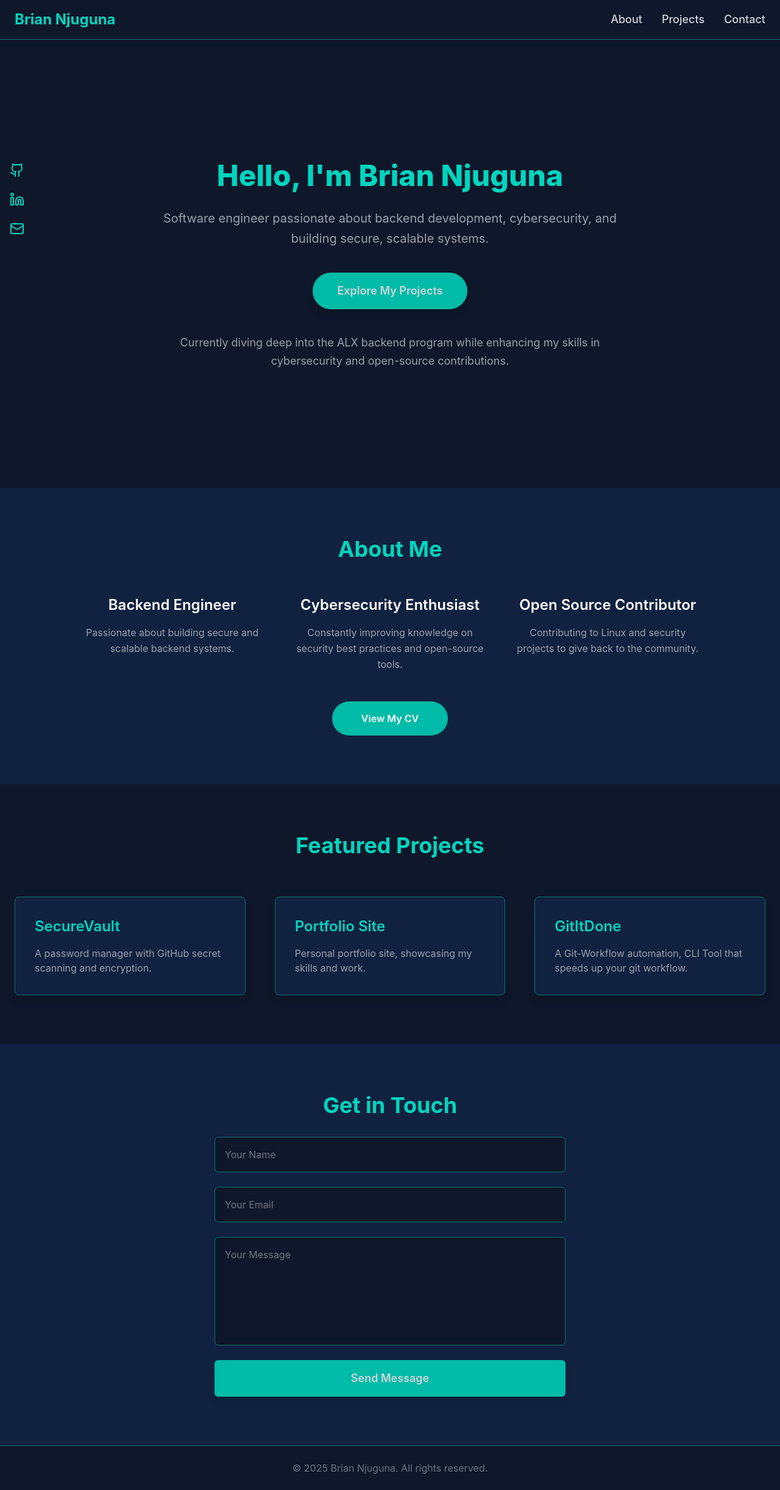
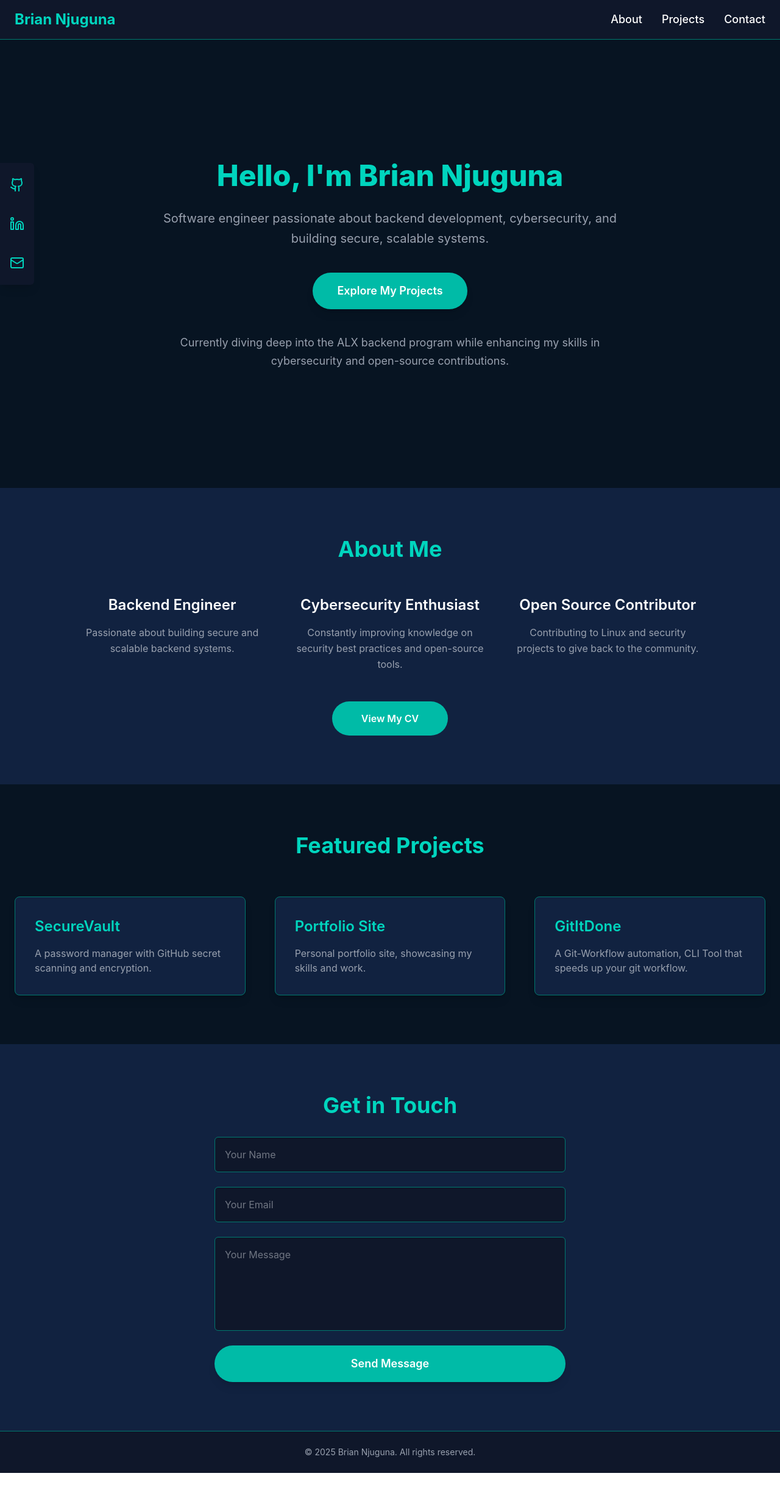
Before and after one commit to guy-with-a-cool-terminal/MyPortfolioWebsite, a React (Vite) app in the folder portfolio-site/: page / in a window 1280 px wide. Shown: the whole page at 61% size. After the commit the page ends 2415 px from the top, so only its background shows below. Built offline with nearby package versions, Linux system fonts and the light colour scheme.

Commit message:
i have phone accessibilty problems

```diff
--- a/portfolio-site/src/App.jsx
+++ b/portfolio-site/src/App.jsx
@@ -1,7 +1,8 @@
-import React, { useState } from "react";
+import React, { useState, useCallback } from "react";
 import { motion } from "framer-motion";
 import { Github, Linkedin, Mail, Menu, X } from "lucide-react";
 
+// Memoized static data (outside component to avoid re-renders)
 const socialLinks = [
   {
     platform: "GitHub",
@@ -38,66 +39,100 @@ const projects = [
   },
 ];
 
+// Reusable nav links component
+const NavLinks = ({ onClick }) => (
+  <>
+    {["about", "projects", "contact"].map((id) => (
+      <a
+        key={id}
+        href={`#${id}`}
+        onClick={onClick}
+        className="hover:text-teal-400 transition focus:outline-none focus:ring-2 focus:ring-teal-400 focus:ring-offset-2 focus:ring-offset-[#0F172A] rounded"
+      >
+        {id.charAt(0).toUpperCase() + id.slice(1)}
+      </a>
+    ))}
+  </>
+);
+
+// Header with mobile menu and skip link
 const Header = () => {
   const [isOpen, setIsOpen] = useState(false);
 
+  // Accessibility: Announce menu open/close status
+  const [menuStatus, setMenuStatus] = useState("");
+
+  const toggleMenu = () => {
+    setIsOpen((prev) => {
+      const newState = !prev;
+      setMenuStatus(newState ? "Menu opened" : "Menu closed");
+      return newState;
+    });
+  };
+
   return (
-    <header className="fixed top-0 left-0 w-full bg-[#0F172A] backdrop-blur-md border-b border-teal-700 z-40">
+    <>
+      {/* Skip to main content link */}
+      <a
+        href="#maincontent"
+        className="sr-only focus:not-sr-only focus:absolute focus:top-4 focus:left-4 bg-teal-500 text-white px-4 py-2 rounded z-50"
+      >
+        Skip to main content
+      </a>
+
+      <header
+        className="fixed top-0 left-0 w-full bg-[#0F172A] backdrop-blur-md border-b border-teal-700 z-40"
+        role="banner"
+      >
         <div className="max-w-7xl mx-auto flex items-center justify-between px-6 py-4">
-        <h1 className="text-2xl font-bold text-teal-400 cursor-default select-none">
+          <h1
+            className="text-2xl font-bold text-teal-400 cursor-default select-none"
+            tabIndex={-1}
+          >
             Brian Njuguna
           </h1>
-        <nav aria-label="Primary navigation" className="hidden md:flex space-x-8 text-lg font-medium">
-          <a href="#about" className="hover:text-teal-400 transition focus:outline-none focus:ring-2 focus:ring-teal-400 rounded">
-            About
-          </a>
-          <a href="#projects" className="hover:text-teal-400 transition focus:outline-none focus:ring-2 focus:ring-teal-400 rounded">
-            Projects
-          </a>
-          <a href="#contact" className="hover:text-teal-400 transition focus:outline-none focus:ring-2 focus:ring-teal-400 rounded">
-            Contact
-          </a>
+
+          <nav
+            aria-label="Primary navigation"
+            className="hidden md:flex space-x-8 text-lg font-medium"
+          >
+            <NavLinks />
           </nav>
+
           <button
             aria-label={isOpen ? "Close menu" : "Open menu"}
             aria-expanded={isOpen}
-          onClick={() => setIsOpen(!isOpen)}
-          className="md:hidden text-teal-400 focus:outline-none focus:ring-2 focus:ring-teal-400 rounded p-1"
+            aria-controls="mobile-menu"
+            onClick={toggleMenu}
+            className="md:hidden text-teal-400 focus:outline-none focus:ring-2 focus:ring-teal-400 focus:ring-offset-2 focus:ring-offset-[#0F172A] rounded p-1"
           >
             {isOpen ? <X size={28} /> : <Menu size={28} />}
           </button>
         </div>
+
+        {/* Live region for menu status announcements */}
+        <div
+          role="status"
+          aria-live="polite"
+          className="sr-only"
+          aria-atomic="true"
+        >
+          {menuStatus}
+        </div>
+
         <nav
-        className={`md:hidden bg-[#0F172A] border-t border-teal-700 transition-max-height duration-300 ease-in-out overflow-hidden w-full max-w-full ${
+          id="mobile-menu"
+          className={`md:hidden bg-[#0F172A] border-t border-teal-700 overflow-hidden w-full max-w-full transition-all duration-300 ease-in-out ${
             isOpen ? "max-h-48" : "max-h-0"
           }`}
           aria-label="Mobile Primary navigation"
         >
           <div className="flex flex-col px-6 py-4 space-y-4 text-lg font-medium w-full max-w-full">
-          <a
-            href="#about"
-            onClick={() => setIsOpen(false)}
-            className="hover:text-teal-400 transition focus:outline-none focus:ring-2 focus:ring-teal-400 rounded"
-          >
-            About
-          </a>
-          <a
-            href="#projects"
-            onClick={() => setIsOpen(false)}
-            className="hover:text-teal-400 transition focus:outline-none focus:ring-2 focus:ring-teal-400 rounded"
-          >
-            Projects
-          </a>
-          <a
-            href="#contact"
-            onClick={() => setIsOpen(false)}
-            className="hover:text-teal-400 transition focus:outline-none focus:ring-2 focus:ring-teal-400 rounded"
-          >
-            Contact
-          </a>
+            <NavLinks onClick={() => setIsOpen(false)} />
           </div>
         </nav>
       </header>
+    </>
   );
 };
 
@@ -139,22 +174,31 @@ const About = () => (
     transition={{ duration: 1 }}
   >
     <div className="max-w-5xl mx-auto">
-      <h2 className="text-3xl sm:text-4xl font-bold text-teal-400 text-center mb-14">About Me</h2>
+      <h2 className="text-3xl sm:text-4xl font-bold text-teal-400 text-center mb-14">
+        About Me
+      </h2>
       <div className="grid md:grid-cols-3 gap-12 text-center">
         <div>
-          <h3 className="text-xl sm:text-2xl font-semibold mb-4 text-white">Backend Engineer</h3>
+          <h3 className="text-xl sm:text-2xl font-semibold mb-4 text-white">
+            Backend Engineer
+          </h3>
           <p className="text-gray-400 leading-relaxed">
             Passionate about building secure and scalable backend systems.
           </p>
         </div>
         <div>
-          <h3 className="text-xl sm:text-2xl font-semibold mb-4 text-white">Cybersecurity Enthusiast</h3>
+          <h3 className="text-xl sm:text-2xl font-semibold mb-4 text-white">
+            Cybersecurity Enthusiast
+          </h3>
           <p className="text-gray-400 leading-relaxed">
-            Constantly improving knowledge on security best practices and open-source tools.
+            Constantly improving knowledge on security best practices and open-source
+            tools.
           </p>
         </div>
         <div>
-          <h3 className="text-xl sm:text-2xl font-semibold mb-4 text-white">Open Source Contributor</h3>
+          <h3 className="text-xl sm:text-2xl font-semibold mb-4 text-white">
+            Open Source Contributor
+          </h3>
           <p className="text-gray-400 leading-relaxed">
             Contributing to Linux and security projects to give back to the community.
           </p>
@@ -182,7 +226,9 @@ const Projects = () => (
     animate={{ opacity: 1 }}
     transition={{ duration: 1, delay: 0.3 }}
   >
-    <h2 className="text-3xl sm:text-4xl font-bold text-teal-400 text-center mb-16">Featured Projects</h2>
+    <h2 className="text-3xl sm:text-4xl font-bold text-teal-400 text-center mb-16">
+      Featured Projects
+    </h2>
     <div className="grid gap-12 grid-cols-1 sm:grid-cols-2 lg:grid-cols-3">
       {projects.map(({ name, desc, link }, idx) => (
         <motion.a
@@ -208,7 +254,8 @@ const Contact = () => {
   const [form, setForm] = useState({ name: "", email: "", message: "" });
   const [status, setStatus] = useState(null);
 
-  const handleSubmit = (e) => {
+  const handleSubmit = useCallback(
+    (e) => {
       e.preventDefault();
       setStatus("Sending...");
       setTimeout(() => {
@@ -216,7 +263,9 @@ const Contact = () => {
         setForm({ name: "", email: "", message: "" });
         setTimeout(() => setStatus(null), 5000);
       }, 1000);
-  };
+    },
+    [setStatus, setForm]
+  );
 
   return (
     <motion.section
@@ -231,14 +280,16 @@ const Contact = () => {
         className="max-w-xl w-full flex flex-col space-y-6"
         aria-label="Contact form"
       >
-        <h2 className="text-3xl sm:text-4xl font-bold text-teal-400 text-center mb-8">Get in Touch</h2>
+        <h2 className="text-3xl sm:text-4xl font-bold text-teal-400 text-center mb-8">
+          Get in Touch
+        </h2>
         <input
           type="text"
           placeholder="Your Name"
           required
           value={form.name}
           onChange={(e) => setForm({ ...form, name: e.target.value })}
-          className="p-4 rounded-md bg-[#0F172A] border border-teal-700 focus:outline-none focus:ring-2 focus:ring-teal-400 text-gray-300"
+          className="p-4 rounded-md bg-[#0F172A] border border-teal-700 focus:outline-none focus:ring-2 focus:ring-teal-400 focus:ring-offset-2 focus:ring-offset-[#0F172A] text-gray-300"
           aria-label="Your Name"
         />
         <input
@@ -247,32 +298,43 @@ const Contact = () => {
           required
           value={form.email}
           onChange={(e) => setForm({ ...form, email: e.target.value })}
-          className="p-4 rounded-md bg-[#0F172A] border border-teal-700 focus:outline-none focus:ring-2 focus:ring-teal-400 text-gray-300"
+          className="p-4 rounded-md bg-[#0F172A] border border-teal-700 focus:outline-none focus:ring-2 focus:ring-teal-400 focus:ring-offset-2 focus:ring-offset-[#0F172A] text-gray-300"
           aria-label="Your Email"
         />
         <textarea
           placeholder="Your Message"
           required
+          rows={5}
           value={form.message}
           onChange={(e) => setForm({ ...form, message: e.target.value })}
-          className="p-4 rounded-md bg-[#0F172A] border border-teal-700 focus:outline-none focus:ring-2 focus:ring-teal-400 text-gray-300 resize-none"
-          rows={6}
+          className="p-4 rounded-md bg-[#0F172A] border border-teal-700 focus:outline-none focus:ring-2 focus:ring-teal-400 focus:ring-offset-2 focus:ring-offset-[#0F172A] text-gray-300 resize-none"
           aria-label="Your Message"
         />
         <button
           type="submit"
-          className="bg-teal-500 hover:bg-teal-600 transition rounded-md py-4 font-semibold text-lg shadow-lg focus:outline-none focus:ring-2 focus:ring-teal-400"
+          className="bg-teal-500 hover:bg-teal-600 transition py-4 rounded-full font-semibold text-lg shadow-lg focus:outline-none focus:ring-2 focus:ring-teal-400 focus:ring-offset-2 focus:ring-offset-[#0F172A]"
         >
           Send Message
         </button>
-        {status && <p className="text-center text-teal-400 mt-2">{status}</p>}
+        {status && (
+          <p
+            role="alert"
+            className="text-center mt-4 text-teal-400 font-semibold"
+          >
+            {status}
+          </p>
+        )}
       </form>
     </motion.section>
   );
 };
 
-const SocialLinks = () => (
-  <section className="fixed left-0 top-1/3 flex flex-col space-y-6 ml-4 z-30">
+// Social sidebar fixed on left
+const SocialSidebar = () => (
+  <nav
+    aria-label="Social media links"
+    className="fixed top-1/3 left-0 flex flex-col space-y-6 bg-[#0F172A] py-4 px-2 rounded-r-md shadow-lg z-50"
+  >
     {socialLinks.map(({ platform, url, icon }) => (
       <a
         key={platform}
@@ -280,32 +342,32 @@ const SocialLinks = () => (
         target="_blank"
         rel="noopener noreferrer"
         aria-label={platform}
-        className="text-teal-400 hover:text-teal-500 transition"
+        className="text-teal-400 hover:text-teal-500 transition p-2 rounded focus:outline-none focus:ring-2 focus:ring-teal-400 focus:ring-offset-2 focus:ring-offset-[#0F172A]"
       >
         {icon}
       </a>
     ))}
-  </section>
+  </nav>
 );
 
 const Footer = () => (
-  <footer className="py-6 text-center text-gray-500 bg-[#0F172A] border-t border-teal-700 select-none">
-    &copy; {new Date().getFullYear()} Brian Njuguna. All rights reserved.
+  <footer className="bg-[#0F172A] text-center py-6 border-t border-teal-700 text-gray-400 text-sm">
+    <p>© {new Date().getFullYear()} Brian Njuguna. All rights reserved.</p>
   </footer>
 );
 
-export default function App() {
-  return (
-    <div className="bg-[#0F172A] min-h-screen text-gray-300 flex flex-col overflow-x-hidden max-w-full">
+const App = () => (
+  <div className="bg-[#071422] text-white min-h-screen flex flex-col">
     <Header />
-      <main className="flex-grow">
+    <SocialSidebar />
+    <main id="maincontent" className="flex-grow">
       <Hero />
       <About />
       <Projects />
       <Contact />
-        <SocialLinks />
     </main>
     <Footer />
   </div>
 );
-}
+
+export default App;
```
Lines whose indentation alone changed are shown as unchanged.
